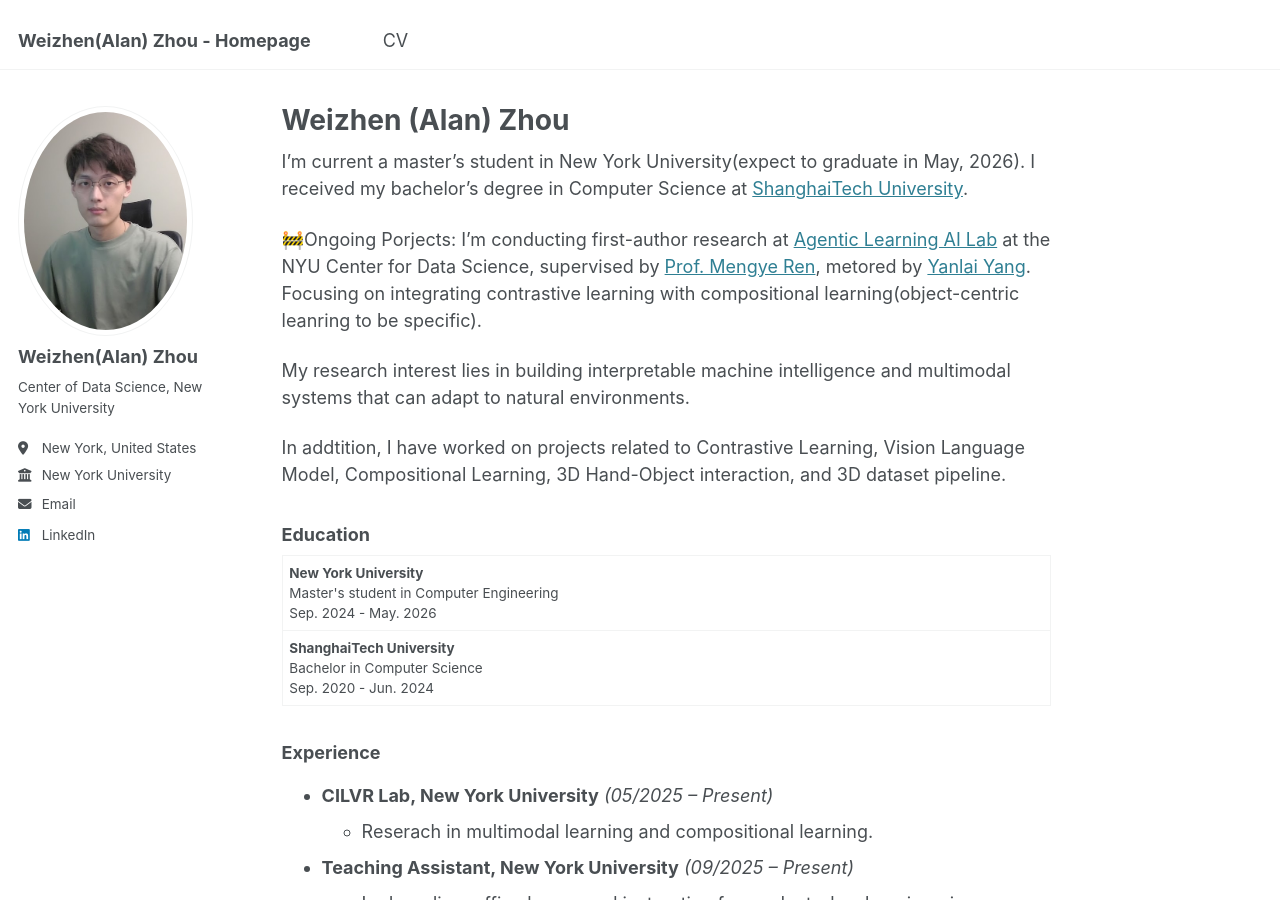
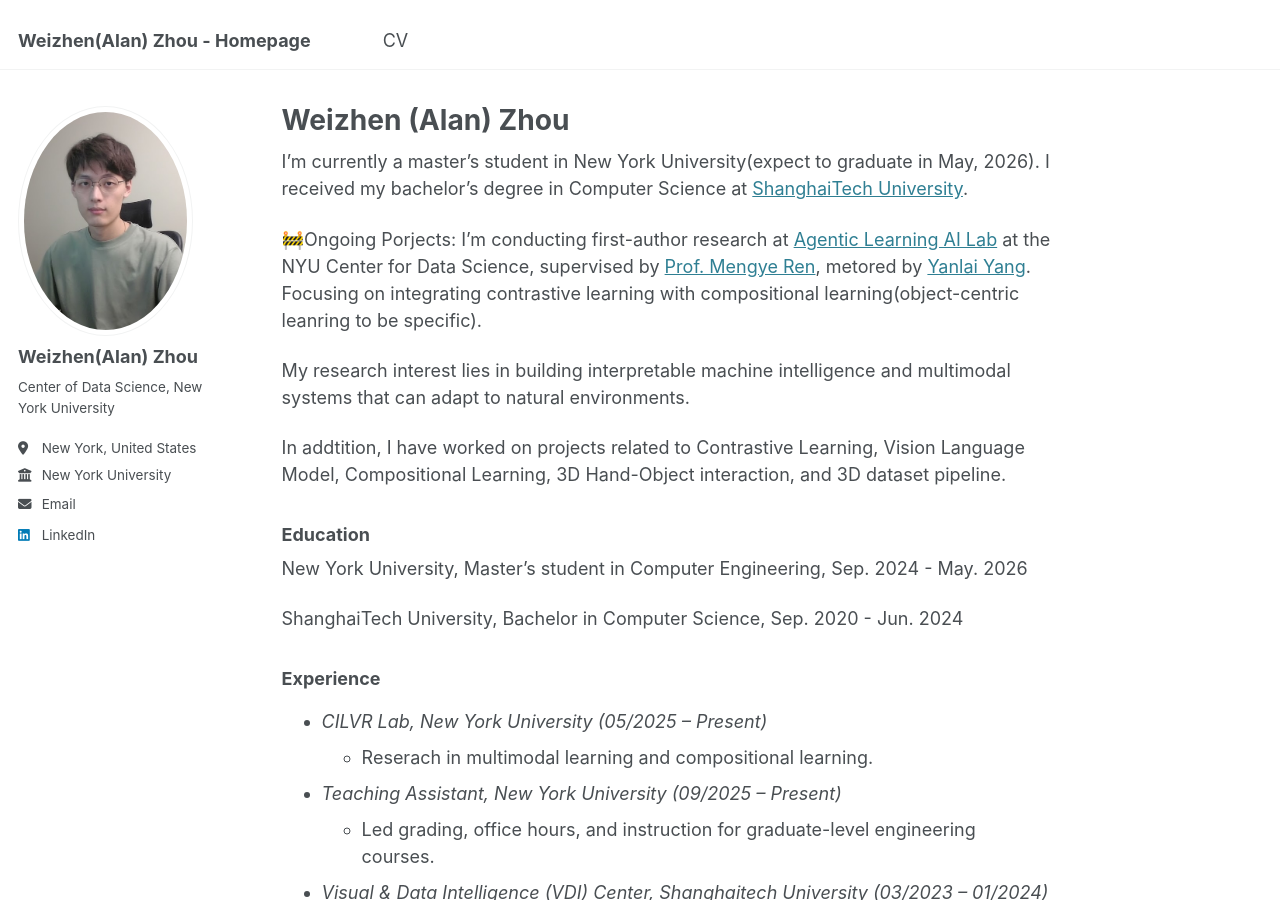
Before and after one commit to zhouwzh/zhouwzh.github.io, a Jekyll site: the page built from _pages/about.md, in a window 1280 px wide and 900 px high. Built offline with Jekyll 4.4.1, drawn with Linux system fonts in a browser that asks for light colours.

Commit message:
update about.md

```diff
--- a/_pages/about.md
+++ b/_pages/about.md
@@ -6,9 +6,10 @@ redirect_from:
   - /about/
   - /about.html
 ---
-I'm current a master's student in New York University(expect to graduate in May, 2026). I received my bachelor's degree in Computer Science at [ShanghaiTech University](https://www.shanghaitech.edu.cn/eng/).
+I'm currently a master's student in New York University(expect to graduate in May, 2026). I received my bachelor's degree in Computer Science at [ShanghaiTech University](https://www.shanghaitech.edu.cn/eng/).
 
-🚧Ongoing Porjects: I'm conducting first-author research at [Agentic Learning AI Lab](https://agenticlearning.ai/) at the NYU Center for Data Science, supervised by [Prof. Mengye Ren](https://mengyeren.com/), metored by [Yanlai Yang]([https://google.com](https://yanlai00.github.io/)). Focusing on integrating contrastive learning with compositional learning(object-centric leanring to be specific).
+🚧Ongoing Porjects:
+I'm conducting first-author research at [Agentic Learning AI Lab](https://agenticlearning.ai/) at the NYU Center for Data Science, supervised by [Prof. Mengye Ren](https://mengyeren.com/), metored by [Yanlai Yang]([https://google.com](https://yanlai00.github.io/)). Focusing on integrating contrastive learning with compositional learning(object-centric leanring to be specific).
 
 My research interest lies in building interpretable machine intelligence and multimodal systems that can adapt to natural environments.
 
@@ -18,34 +19,20 @@ In addtition, I have worked on projects related to Contrastive Learning, Vision
 
 ### Education
 
-<table class="pub_table">
+New York University, Master's student in Computer Engineering, Sep. 2024 - May. 2026
 
-<tr>
-  <td class="pub_td2">
-	  <b>New York University</b><br />
-	  <div class="paper_metadata">Master's student in Computer Engineering</div>
-	  <div class="paper_metadata">Sep. 2024 - May. 2026</div>
-</td></tr>
-
-<tr>
-    <td class="pub_td2">
-		<b>ShanghaiTech University</b><br />
-        <div class="paper_metadata">Bachelor in Computer Science</div>
-        <div class="paper_metadata">Sep. 2020 - Jun. 2024</div>
-  </td></tr>
-
-</table>
+ShanghaiTech University, Bachelor in Computer Science, Sep. 2020 - Jun. 2024
 
 
 ### Experience
-- **CILVR Lab, New York University** *(05/2025 – Present)*
+- *CILVR Lab, New York University* *(05/2025 – Present)*
   - Reserach in multimodal learning and compositional learning.
 
-- **Teaching Assistant, New York University** *(09/2025 – Present)*
+- *Teaching Assistant, New York University* *(09/2025 – Present)*
   - Led grading, office hours, and instruction for graduate-level engineering courses.
 
-- **Visual & Data Intelligence (VDI) Center, Shanghaitech University** *(03/2023 – 01/2024)*
+- *Visual & Data Intelligence (VDI) Center, Shanghaitech University* *(03/2023 – 01/2024)*
   - Research on gaze guided 3D hand-object interation.
 
-- **Software Engineer Intern · Shanghai ScenAuto Co. Ltd., Shanghai** *(06/2023 – 08/2023)*
+- *Software Engineer Intern · Shanghai ScenAuto Co. Ltd., Shanghai* *(06/2023 – 08/2023)*
   - Realized real-time LiDAR point-cloud pipeline.
```
